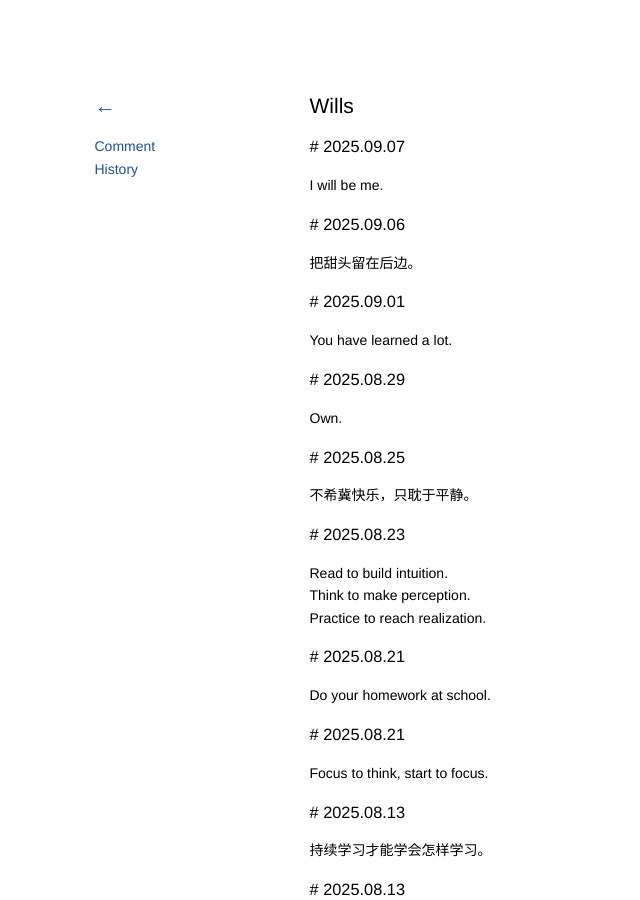
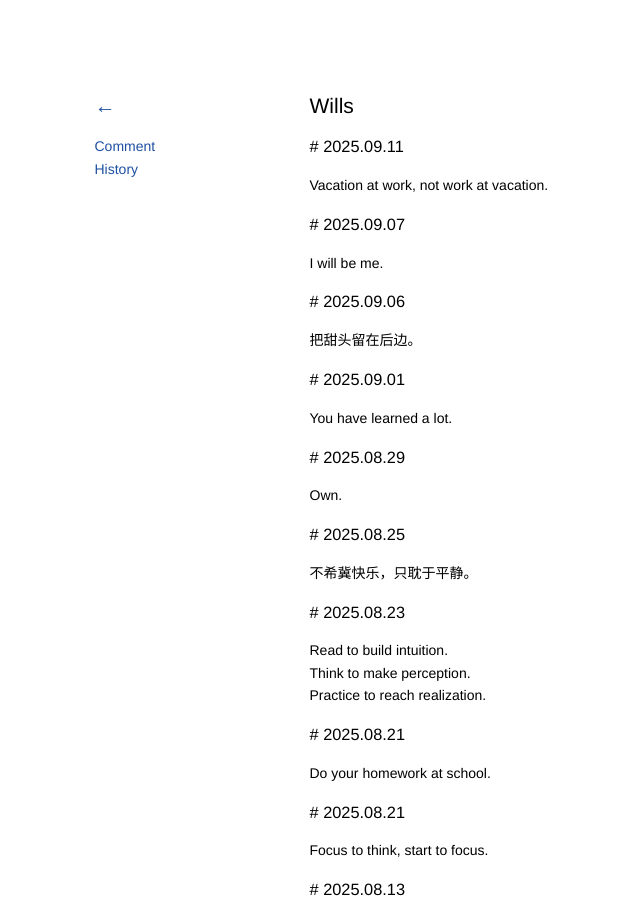
Before and after one commit to kidlj/awei, a Jekyll site: the page built from _wiki/wills.md, in a window 1280 px wide and 900 px high. Shown: the whole window, without its empty margins (38-678 px from the left). Built offline with Jekyll 4.4.1, drawn with Linux system fonts in a browser that asks for light colours.

Commit message:
update wills

```diff
--- a/_wiki/wills.md
+++ b/_wiki/wills.md
@@ -1,6 +1,10 @@
 ---
 title: Wills
 ---
+
+### 2025.09.11
+
+Vacation at work, not work at vacation.
 
 ### 2025.09.07
 
```
